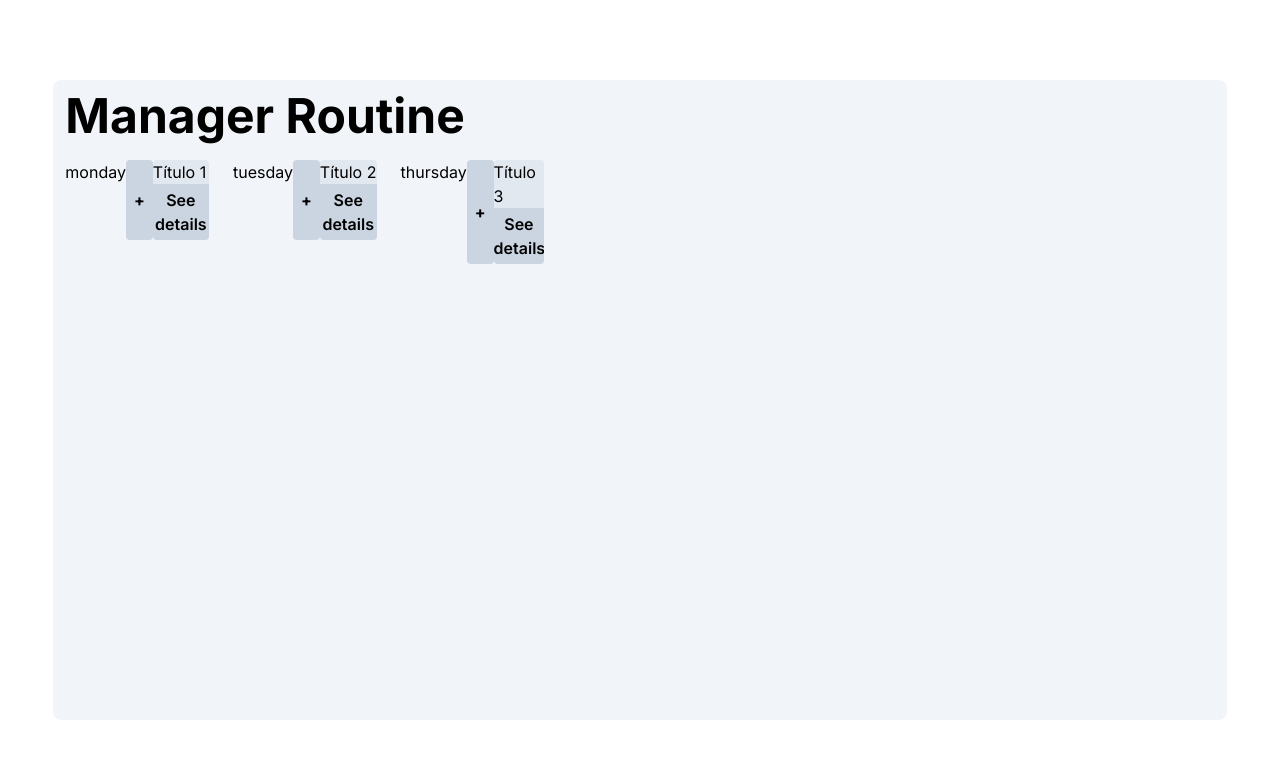
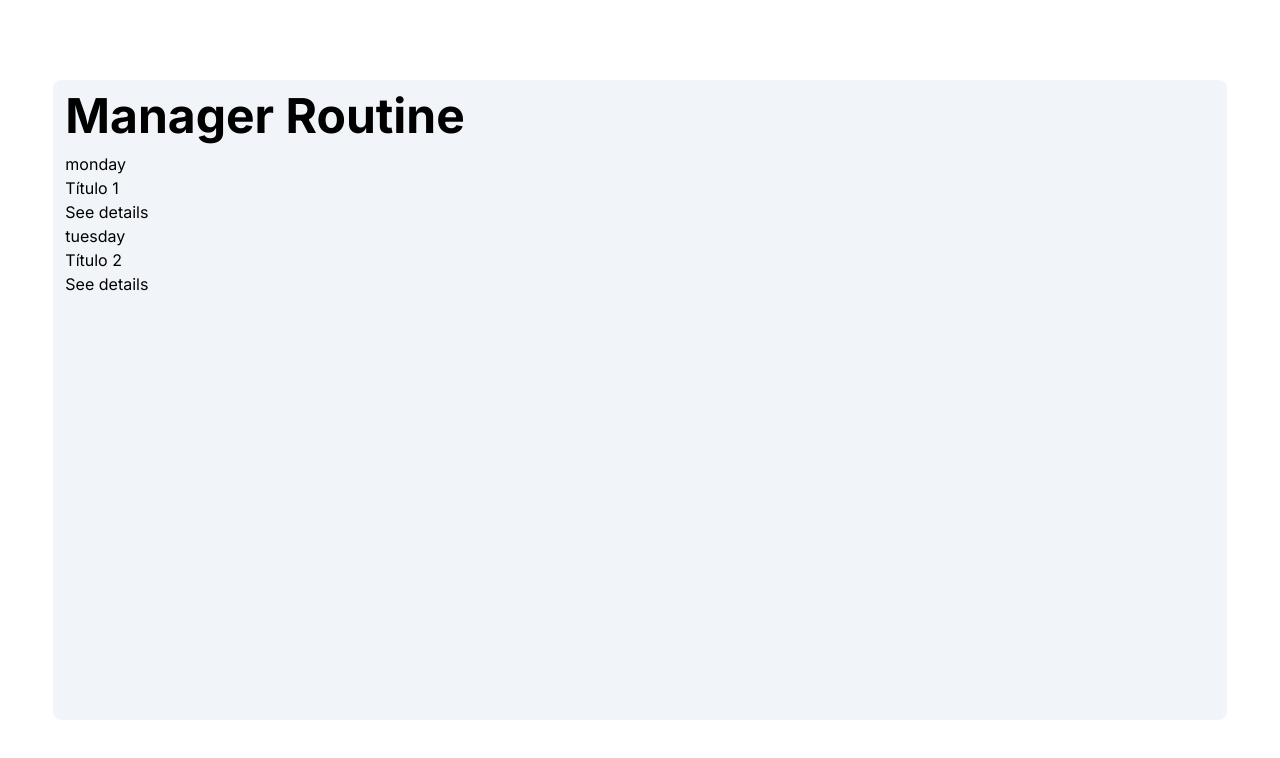
Before and after one commit to luanmas/project-roma, a Next.js app: page / in a window 1280 px wide. Shown: the top 758 px of the page. Built offline with nearby package versions, Linux system fonts and the light colour scheme; what miragejs would draw is missing.

Commit message:
refactor code in all project

```diff
--- a/src/app/page.tsx
+++ b/src/app/page.tsx
@@ -1,8 +1,7 @@
 'use client';
 
-import TaskFormModal from "@/components/TaskFormModal";
+import TaskFormModal from "@/components/TaskFormModal/index";
 import WeekDayCard from "@/components/WeekDayCard";
-import { useState } from 'react';
 
 export default function Home() {
 
--- a/src/components/TaskDetailsModal/index.tsx
+++ b/src/components/TaskDetailsModal/index.tsx
@@ -1,7 +1,7 @@
 'use client'
 
 import ReactModal from 'react-modal';
-import { useTaskModalDetails } from '@/store/FormModal/ModalTaskDetails';
+import { useTaskModalDetails } from '@/store/ModalTaskDetails/ModalTaskDetails/index';
 
 type taskProps = {
     title : string;
--- a/src/components/TaskFormModal.tsx
+++ b/src/components/TaskFormModal/index.tsx
@@ -2,8 +2,7 @@
 
 import ReactModal from 'react-modal';
 import { useForm } from 'react-hook-form';
-// import { useModalForm } from '@/hook/useModalForm';
-import { useFormModalStore  } from '@/store/FormModal/index';
+import { useFormModalStore  } from '@/store/ModalTaskDetails/FormModal';
 
 type FormDataProps = {
     title : string;
@@ -15,7 +14,6 @@ export default function TaskFormModal () {
     const form = useForm<FormDataProps>();
     const { register , handleSubmit } = form;
 
-    // const { openModalForm , setOpenModalForm , OnSubmit } = useModalForm();
     const { openModalForm , setOpenModalForm , OnSubmit} = useFormModalStore();
 
     type stateForm = {
--- a/src/components/WeekDayCard/contentWeekDay.tsx
+++ b/src/components/WeekDayCard/contentWeekDay.tsx
@@ -1,5 +1,5 @@
 import TaskModalDetails from "../TaskDetailsModal";
-import { useTaskModalDetails } from "@/store/FormModal/ModalTaskDetails";
+import { useTaskModalDetails } from "@/store/ModalTaskDetails/ModalTaskDetails/index";
 
 type taskProps = {
     title : string;
@@ -17,7 +17,7 @@ export default function ContentWeekDay ({tasks} : tasksArray) {
     return(
         <div className="bg-slate-200 rounded overflow-hidden">
             {tasks.map((task) => (
-                <h4>{task.title}</h4>
+                <h4 key={task.title}>{task.title}</h4>
             ))}
             <button onClick={() => setOpenTaskModalDetails(true)} className="bg-slate-300 font-semibold py-1 w-full">See details</button>
             <TaskModalDetails tasks={tasks}/>
--- a/src/components/WeekDayCard/index.tsx
+++ b/src/components/WeekDayCard/index.tsx
@@ -1,6 +1,6 @@
 import WeekDayHeader from "./weekDayHeader";
 
-type task = {
+type taskArrayProps = {
     title : string;
     description : string;
     id : number;
@@ -8,31 +8,41 @@ type task = {
 
 type tasksProps = {
     nameDay : string;
-    tasks : task[];
+    id : number;
+    tasks : taskArrayProps[];
 }
 
-
-export default function WeekDayCards () {
 let tasks : tasksProps[] = [
     {
         nameDay : "monday",
+        id : 0,
         tasks : [{title : "Título 1" , description : "Oi" , id:1 }],
     },
     {
         nameDay : "tuesday",
+        id : 1,
         tasks : [{title : "Título 2" , description : "Tudo" , id:2 }],
     },
-        {
-            nameDay : "thursday",
-            tasks : [{title : "Título 3" , description : "Bom" , id:3}],
-        }
 ]
 
+export default function WeekDayCards () {
+
     return(
-        tasks.map((task) => (
-            <section className="md:px-3">
-                <WeekDayHeader tasks={task.tasks} day={task.nameDay} key={task.nameDay}/>
+        <section>
+            {tasks.map((task) => (
+                <section key={task.id} id={task.id.toString()} className="md:px-3">
+                    <h2>{task.nameDay}</h2>
+                    {task.tasks.map((task) => (
+                        <section key={task.id}>
+                            <h2>{task.title}</h2>
+                            <button>See details</button>
+                            {/* passar a desc para dentro das propriedades do modal */}
+                            {/* otimizar a tipagem dos dados */}
                         </section>
-        ))
+                    ))}
+                </section>
+            ))}
+
+        </section>
     )
 }
--- a/src/components/WeekDayCard/weekDayHeader.tsx
+++ b/src/components/WeekDayCard/weekDayHeader.tsx
@@ -1,32 +1,33 @@
 'use client'
 
-import { useFormModalStore } from "@/store/FormModal";
-import TaskModalDetails from "../TaskDetailsModal";
+import { useFormModalStore } from "@/store/ModalTaskDetails/FormModal";
 import ContentWeekDay from "./contentWeekDay";
 
-type task = {
-    title : string;
-    description : string;
-    id : number;
-}
+// type task = {
+//     title : string;
+//     description : string;
+//     id : number;
+// }
 
-type WeekDayHeaderProps = {
-    day : string;
-    tasks : task[];
-}
+// type WeekDayHeaderProps = {
+//     day : string;
+//     tasks : task[];
+// }
 
-export default function WeekDayHeader ({day , tasks} : WeekDayHeaderProps) {
-    const { setOpenModalForm } = useFormModalStore();
+    export default function WeekDayHeader () {
+        // const { setOpenModalForm } = useFormModalStore();
 
-    return (
-        <div className="flex flex-col">
-            <section className="flex md:justify-between md:py-2">
-                <h3>{day}</h3>
-                <button onClick={() => setOpenModalForm(true)} className="bg-slate-300 md:px-2 font-bold rounded">
-                    +
-                </button>
-                <ContentWeekDay tasks={tasks}/>
-            </section>
-        </div>
-    )
-}
+        return (
+            <>
+            </>
+            // <div className="flex flex-col">
+            //     <section className="flex md:justify-between md:py-2">
+            //         <h3>{taks}</h3>
+            //         <button className="bg-slate-300 md:px-2 font-bold rounded">
+            //             +
+            //         </button>
+            //         <ContentWeekDay tasks={tasks}/>
+            //     </section>
+            // </div>
+        )
+    }
--- a/src/service/api.ts
+++ /dev/null
@@ -1,5 +0,0 @@
-import axios from "axios";
-
-export const api = axios.create({
-   baseURL: 'http://localhost:3000/api/',
-})
```
Also changed, not shown: src/store/ModalTaskDetails/FormModal/index.tsx (renamed from src/store/FormModal/index.tsx), src/store/ModalTaskDetails/ModalTaskDetails/index.tsx (renamed from src/store/FormModal/ModalTaskDetails/index.tsx). Lines whose indentation alone changed are shown as unchanged.
